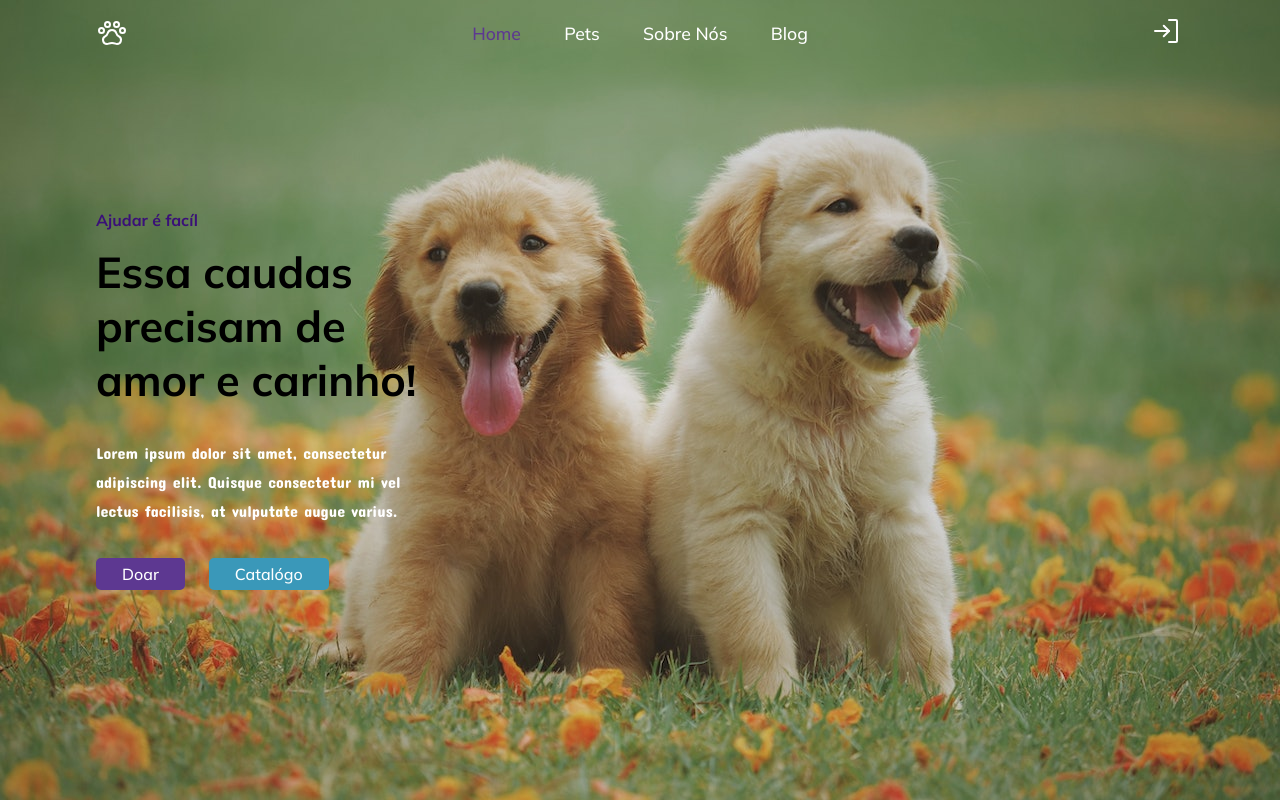
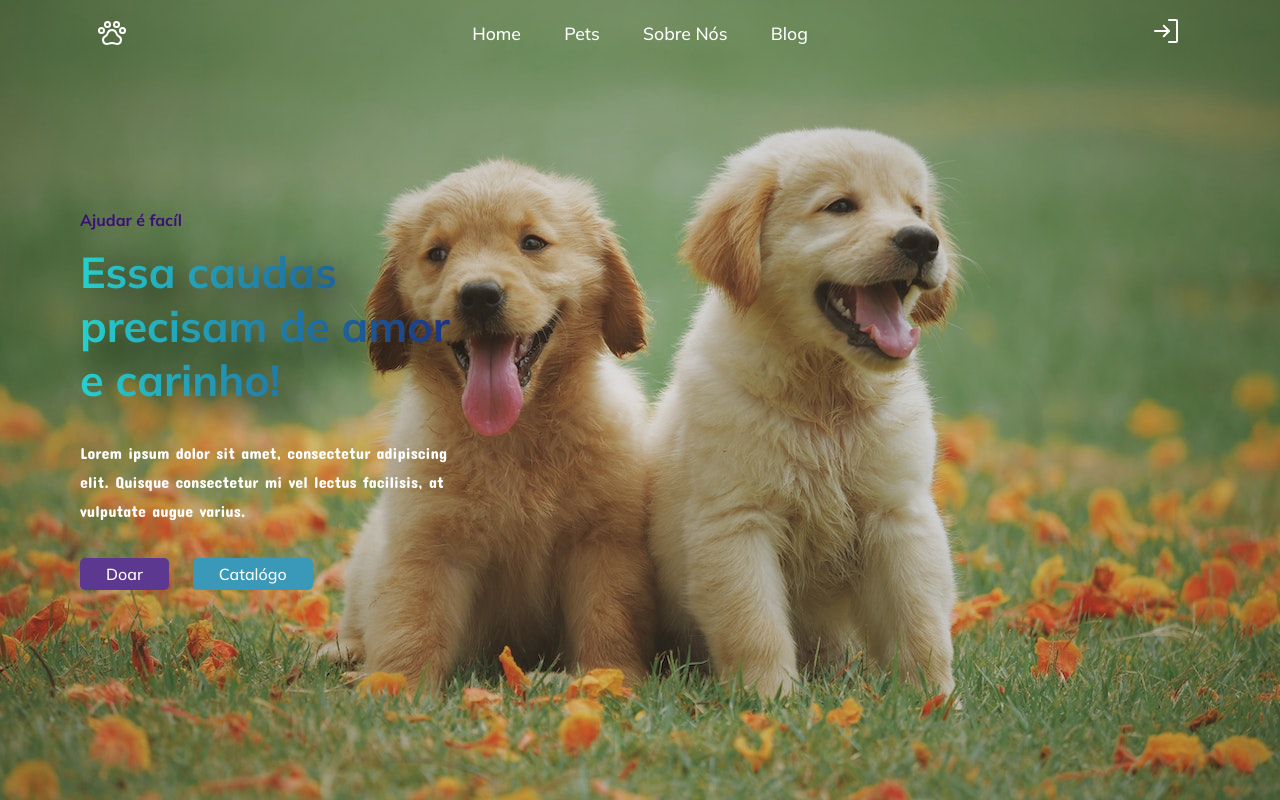
Before and after one commit to Alerrando/Associacao-Protetora, a Next.js app: page / in a window 1280 px wide. Built offline with nearby package versions, Linux system fonts and the light colour scheme.

Commit message:
add router login

```diff
--- a/src/app/(home)/Header/index.tsx
+++ b/src/app/(home)/Header/index.tsx
@@ -1,5 +1,6 @@
 'use client';
 
+import Link from "next/link";
 import { PawPrint, SignIn } from "phosphor-react";
 import "./style.scss";
 
@@ -10,14 +11,27 @@ export default function Header() {
         <PawPrint size={32} />
 
         <ul>
-          <li>Home</li>
-          <li>Pets</li>
-          <li>Sobre Nós</li>
-          <li>Blog</li>
+          <Link href="/" data-replace="Home">
+            <li>Home</li>
+          </Link>
+
+          <Link href="/pets" data-replace="Pets">
+            <li>Pets</li>
+          </Link>
+
+          <Link href="/sobre" data-replace="Sobre Nós">
+            <li>Sobre Nós</li>
+          </Link>
+
+          <Link href="/blog" data-replace="Blog">
+            <li>Blog</li>
+          </Link>
         </ul>
 
         <div className="sign-in">
-          <SignIn size={32} />
+          <Link href="/login">
+            <SignIn size={32} />
+          </Link>
         </div>
       </div>
     </header>
--- a/src/app/(home)/Header/style.scss
+++ b/src/app/(home)/Header/style.scss
@@ -1,9 +1,8 @@
 .header-main {
     background: transparent;
-    color: white;
     display: flex;
     height: auto;
-    position: absolute;
+    position: relative;
     width: 100%;
     z-index: 100;
 
@@ -17,6 +16,7 @@
         width: 85%;
 
         svg {
+            color: white;
             cursor: pointer;
         }
 
@@ -27,14 +27,61 @@
             gap: 2.7rem;
             list-style-type: none;
 
-            li {
-                cursor: pointer;
-                font-size: 1.1rem;
+            a{
+                color: white;
+                display: inline-block;
+                position: relative;
+                overflow: hidden;
+                text-decoration: none;
 
-                &:nth-child(1) {
-                    color: #5d3891;
+                li {
+                    display: inline-block;
+                    cursor: pointer;
+                    font-size: 1.1rem;
+                    transition: transform .3s cubic-bezier(0.76, 0, 0.24, 1);
+
+                    &:hover{
+                        transform: translate3d(-200%, 0, 0);
+                    }
+                }
+
+                &::before,
+                &::after {
+                    content: '';
+                    position: absolute;
+                    width: 100%;
+                    left: 0;
+                }
+
+                &::before {
+                    background-color: #54b3d6;
+                    height: 2px;
+                    bottom: 0;
+                    transform-origin: 100% 50%;
+                    transform: scaleX(0);
+                    transition: transform .3s cubic-bezier(0.76, 0, 0.24, 1);
+                }
+
+                &::after {
+                    content: attr(data-replace);
+                    height: 100%;
+                    top: 0;
+                    transform-origin: 100% 50%;
+                    transform: translate3d(200%, 0, 0);
+                    transition: transform .3s cubic-bezier(0.76, 0, 0.24, 1);
+                    color: #54b3d6;
+                }
+
+                &:hover::before {
+                    transform-origin: 0% 50%;
+                    transform: scaleX(1);
+                }
+
+                &:hover::after {
+                    transform: translate3d(0, 0, 0);
                 }
             }
+
         }
     }
 }
--- a/src/app/(home)/Main/style.scss
+++ b/src/app/(home)/Main/style.scss
@@ -2,7 +2,10 @@ main {
   display: flex;
   height: 100vh;
   justify-content: center;
+  position: absolute;
+  top: 0;
   width: 100%;
+  z-index: -1;
 
   .main-image {
     align-items: center;
@@ -11,6 +14,7 @@ main {
     justify-content: center;
     position: absolute;
     width: 100%;
+    z-index: -2;
 
     img {
       height: 100%;
@@ -22,7 +26,7 @@ main {
   .main-container {
     height: 100%;
     font-family: "Mulish", sans-serif;
-    margin-left: 6rem;
+    margin-left: 5rem;
     width: 100%;
     z-index: 999;
 
@@ -33,7 +37,7 @@ main {
       justify-content: center;
       gap: 2rem;
       height: 100%;
-      width: 28%;
+      width: 33%;
 
       .main-text {
         display: flex;
@@ -46,8 +50,13 @@ main {
         }
 
         h1 {
-          font-size: 1.3rem;
+          background: #1A2980;
+          background: -webkit-linear-gradient(to right, #26D0CE, #1A2980);
+          background: linear-gradient(to right, #26D0CE, #1A2980);
+          filter: drop-shadow(21px 12px 18px #000);          font-size: 1.3rem;
           font-weight: 700;
+          -webkit-background-clip: text;
+          -webkit-text-fill-color: transparent;
         }
       }
 
```
Also changed, not shown: src/app/login/Main/index.tsx (added, +7 -0 lines), src/app/login/page.tsx (added, +7 -0 lines).
